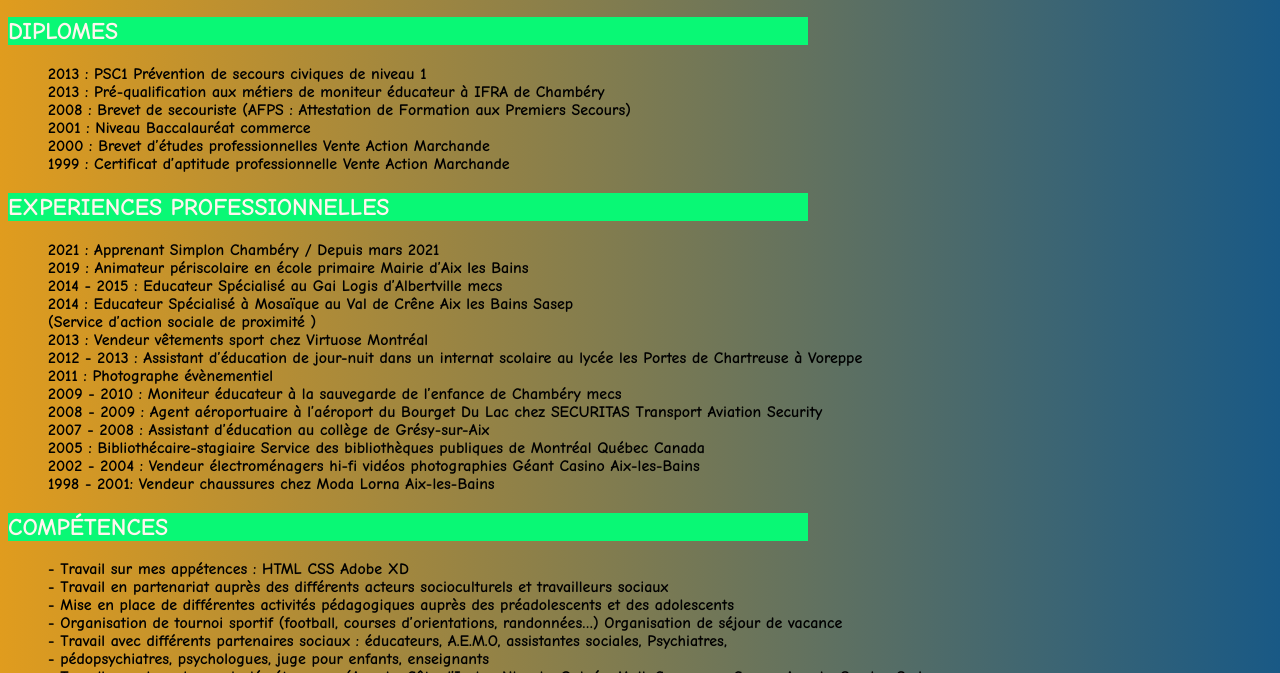
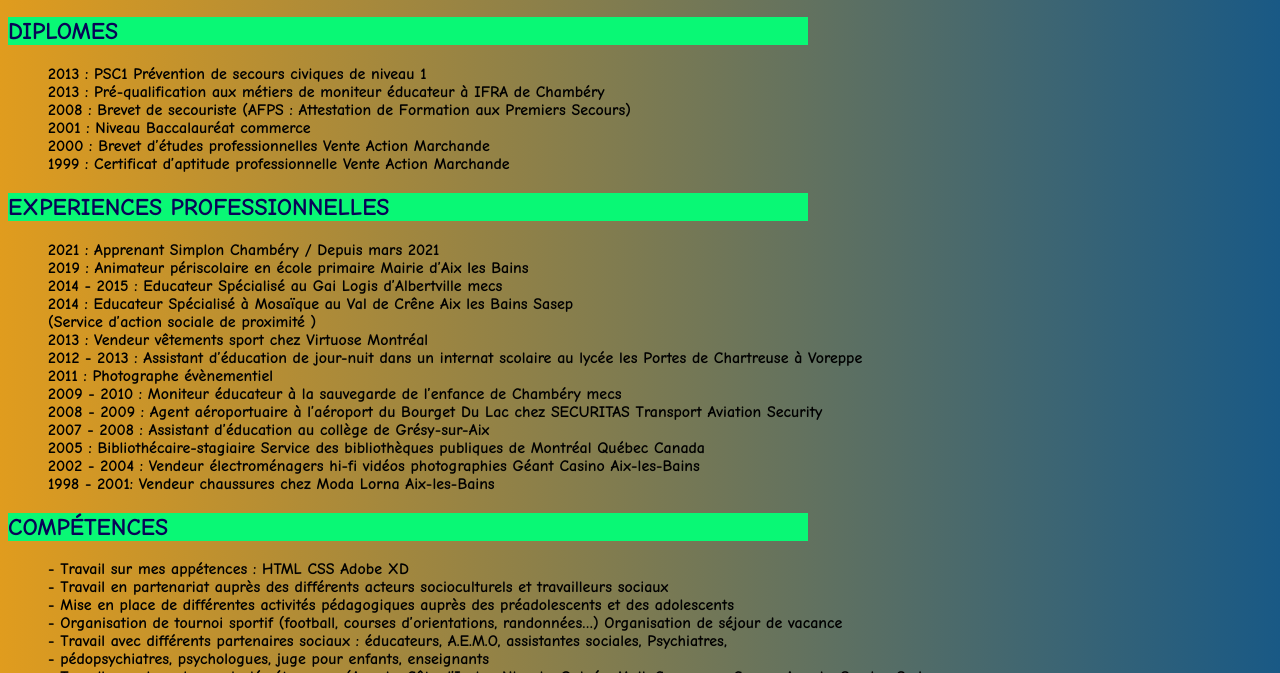
Before and after one commit to JayoFeloni/mon-cv, a plain HTML site: page index.html in a window 1280 px wide. Shown: the part 127-800 px from the top of the page. Drawn offline with Linux system fonts and the light colour scheme.

Commit message:
j'ai changé mes couleurs de mes titres

```diff
--- a/index.html
+++ b/index.html
@@ -38,7 +38,7 @@
 
     <section>
         <h2>EXPERIENCES PROFESSIONNELLES </h2>
-        <ul>
+        <ul class="align">
             <li>2021 : Apprenant Simplon Chambéry / Depuis mars 2021</li>
             <li>2019 : Animateur périscolaire en école primaire Mairie d’Aix les Bains </li>
             <li>2014 - 2015 : Educateur Spécialisé au Gai Logis d’Albertville mecs</li>
--- a/style.css
+++ b/style.css
@@ -1,14 +1,17 @@
 .premier-paragraphe {
     color:rgb(8, 3, 87);
+
 }
 h2{
     background-color: rgb(9, 248, 117);
-    color: seashell;
+    color: rgb(8, 3, 87);
     max-width: 800px;
+
 
 }
 .competences {
     text-transform: uppercase;
+    color:rgb(8, 3, 87);
 }
 body{
     height: 100vh;
```
